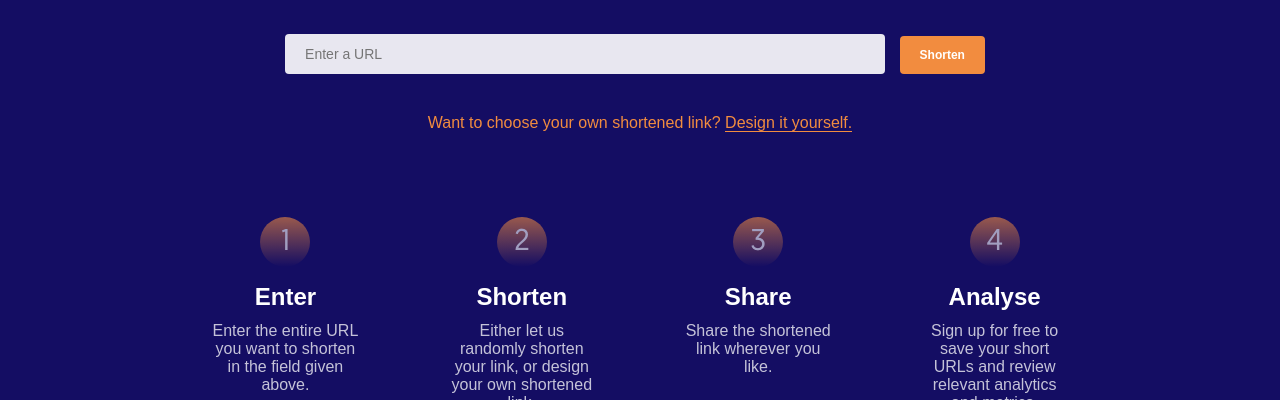
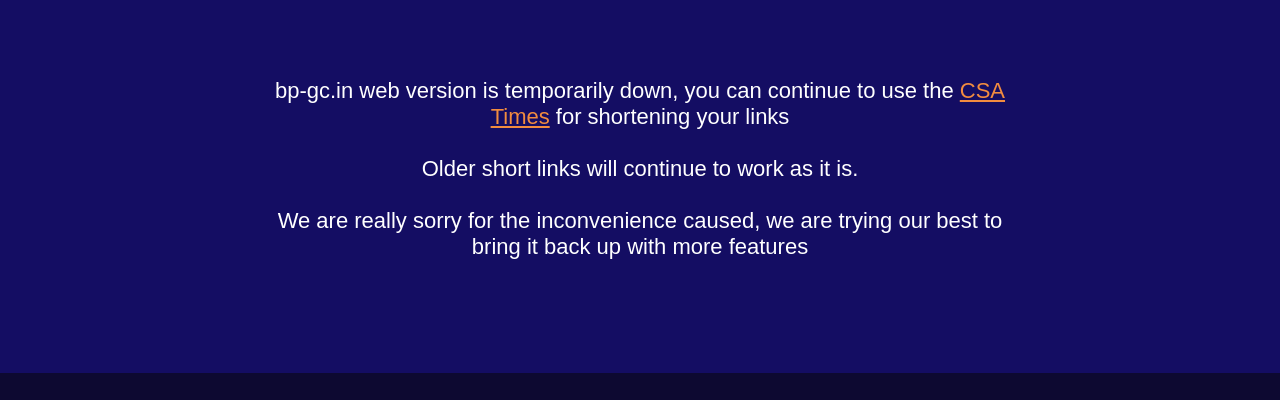
Before and after one commit to Devsoc-BPGC/Short-Me, a website: page index.html in a window 1280 px wide. Shown: the part 253-653 px from the top of the page. Drawn offline with nearby package versions, Linux system fonts and the light colour scheme; a web font is replaced by a local one.

Commit message:
temp-down page

```diff
--- a/index.html
+++ b/index.html
@@ -1,6 +1,5 @@
 <!DOCTYPE html>
 <html lang="en">
-
 	<head>
 		<meta charset="UTF-8" />
 		<meta name="viewport" content="width=device-width, initial-scale=1.0" />
@@ -21,77 +20,23 @@
 						</a>
 						<p>by <a href="http://devsoc.club">DevSoc</a></p>
 					</span>
-        <p style="display: block;" class="subtitle">
-          BITS Goa's Link Shortening Service
-        </p>
+					<p style="display: block" class="subtitle">BITS Goa's Link Shortening Service</p>
 				</div>
-      <!-- <div class="nav-links">
-                <div class="login">
-                    Log In
-                </div>
-                <div class="signup">
-                    Sign up
-                </div>
-            </div>  -->
+
 			</nav>
 			<section class="main">
-      <h1>Generate your own bp-gc.in/ Short Link</h1>
-      <form action="post" id="form">
-        <div>
-          <input type="text" placeholder="Enter a URL" id="input-field" />
-          <button type="submit" id="shorten">Shorten</button>
-        </div>
-        <div id="more">
-          <div>
-            <span id="bpgc">http://bp-gc.in/</span>
-            <input type="text" placeholder="Enter 6 Character code" id="custom-field" />
-          </div>
-          <button type="submit">Shorten</button>
-        </div>
-      </form>
+        <!-- <h1 style="color: #f28c3f;">Generate your own bp-gc.in/ Short Link</h1> -->
+        <br>
+				<p style="color: white" class="temp-down">
+					bp-gc.in web version is temporarily down, you can continue to use the <a href="/" style="color: #f28c3f;">CSA Times</a> for shortening your
+          links<br> <br> Older short links will continue to work as it is.<br> <br>
+          We are really sorry for the inconvenience caused, we are trying our best to bring it back up with more features
+				</p>
 
-      <p id="result-link">
-        <span id="customURLHelper">
-          Want to choose your own shortened link?
-        </span>
-        <a onclick="showCustomLink();" href="javascript:void(0);" id="showCustomLink">Design it yourself.</a>
 				</p>
 				<span id="copied">Copied</span>
 			</section>
-    <section class="feature-grid">
-      <div class="features">
-        <div class="feature">
-          <div class="number">1</div>
-          <h1 class="feature-heading">Enter</h1>
-          <p class="feature-detail">
-            Enter the entire URL you want to shorten in the field given above.
-          </p>
-        </div>
-        <div class="feature">
-          <div class="number">2</div>
-          <h1 class="feature-heading">Shorten</h1>
-          <p class="feature-detail">
-            Either let us randomly shorten your link, or design your own
-            shortened link.
-          </p>
-        </div>
-        <div class="feature">
-          <div class="number">3</div>
-          <h1 class="feature-heading">Share</h1>
-          <p class="feature-detail">
-            Share the shortened link wherever you like.
-          </p>
-        </div>
-        <div class="feature">
-          <div class="number">4</div>
-          <h1 class="feature-heading">Analyse</h1>
-          <p class="feature-detail">
-            Sign up for free to save your short URLs and review relevant
-            analytics and metrics.
-          </p>
-        </div>
-      </div>
-    </section>
+
 		</div>
 		<footer>
 			<div>
@@ -101,15 +46,19 @@
 				<div class="social-icons">
 					<div class="icons">
 						<div class="icon">
-            <a href="https://www.instagram.com/devsocbitsgoa/" target="_blank"><img src="./img/instagram.png"
-                alt="" /></a>
+							<a href="https://www.instagram.com/devsocbitsgoa/" target="_blank"
+								><img src="./img/instagram.png" alt=""
+							/></a>
 						</div>
 						<div class="icon">
-            <a href="https://www.linkedin.com/company/mobile-applications-club" target="_blank"><img
-                src="./img/linkedin.png" alt="" /></a>
+							<a href="https://www.linkedin.com/company/mobile-applications-club" target="_blank"
+								><img src="./img/linkedin.png" alt=""
+							/></a>
 						</div>
 						<div class="icon">
-            <a href="https://m.facebook.com/MACBITSGoa/" target="_blank"><img src="./img/facebook.png" alt="" /></a>
+							<a href="https://m.facebook.com/MACBITSGoa/" target="_blank"
+								><img src="./img/facebook.png" alt=""
+							/></a>
 						</div>
 					</div>
 					<p>Have a query? Email us.</p>
@@ -124,8 +73,11 @@
 	<script src="./main.js"></script>
 	<script src="./notify.min.js"></script>
 
-<script src="https://code.jquery.com/jquery-3.4.1.min.js"
-  integrity="sha256-CSXorXvZcTkaix6Yvo6HppcZGetbYMGWSFlBw8HfCJo=" crossorigin="anonymous"></script>
+	<script
+		src="https://code.jquery.com/jquery-3.4.1.min.js"
+		integrity="sha256-CSXorXvZcTkaix6Yvo6HppcZGetbYMGWSFlBw8HfCJo="
+		crossorigin="anonymous"
+	></script>
 	<script>
 		var toggle = false;
 		function showCustomLink() {
@@ -136,5 +88,4 @@
 			toggle = !toggle;
 		}
 	</script>
-
 </html>
--- a/main.css
+++ b/main.css
@@ -169,7 +169,7 @@
 
 .main p {
 	color: #f28c3f;
-  margin-top: 1rem;
+	/* margin-top: 1rem; */
 }
 
 div.features {
@@ -217,7 +217,7 @@
 
 footer {
 	width: 100%;
-  position: relative;
+	position: absolute;
 	margin-top: 150px;
 	margin-bottom: 0px;
 	left: 0;
@@ -311,6 +311,11 @@
 	color: red !important;
 }
 
+.temp-down {
+	margin-top: 16vh;
+	font-size: 22px;
+}
+
 @media (max-width: 1240px) {
 	html {
 		font-size: 12px;
@@ -375,7 +380,7 @@
 	}
 
 	footer {
-    position: relative;
+		/* position: relative; */
 		background-color: #0d0931;
 		margin-top: 3rem;
 	}
@@ -394,4 +399,8 @@
 	.icon {
 		margin: 0;
 	}
+	.temp-down {
+		font-size: 16px;
+		margin-top: 5vh;
 	}
+}
```
Lines whose indentation alone changed are shown as unchanged.
